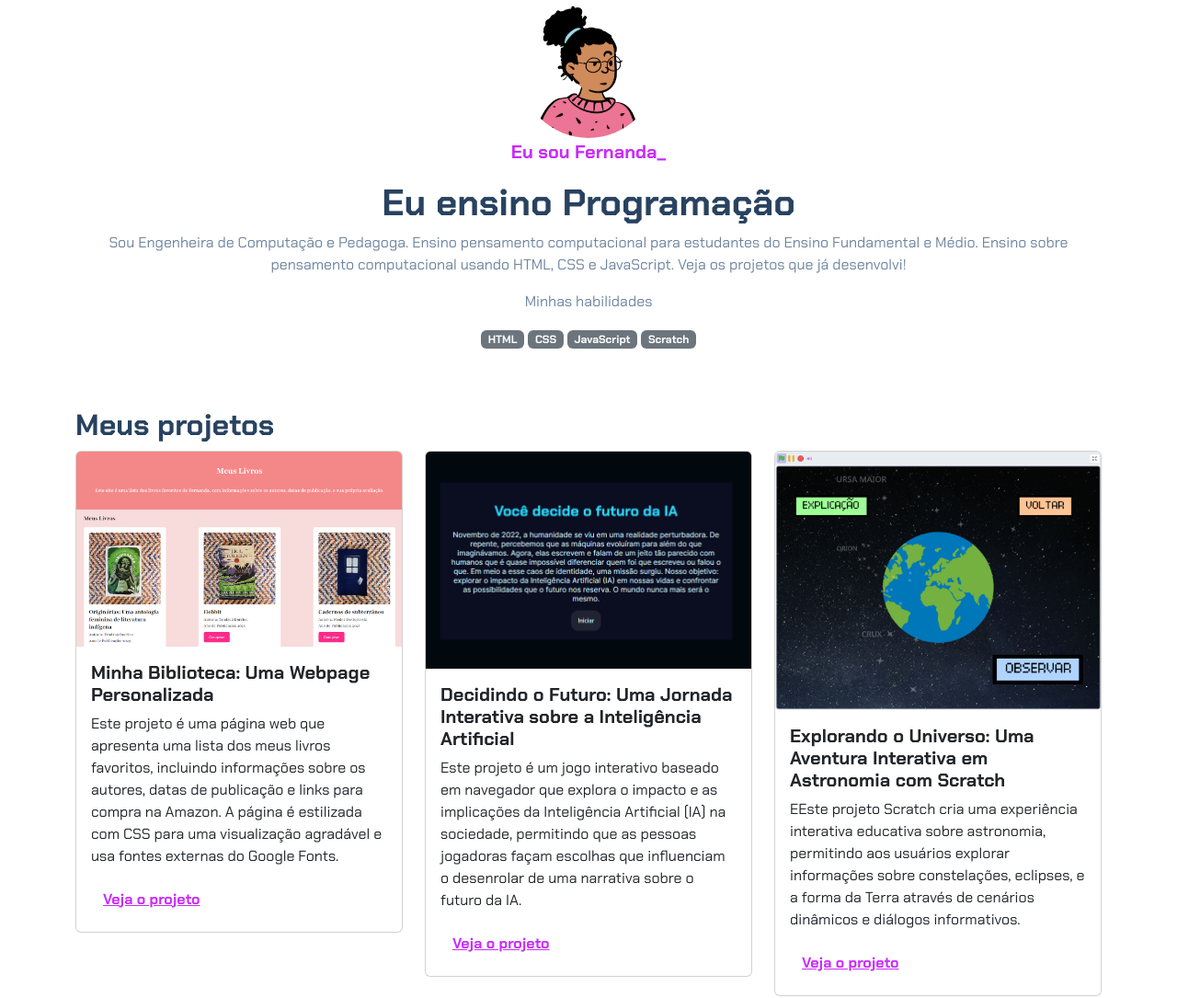
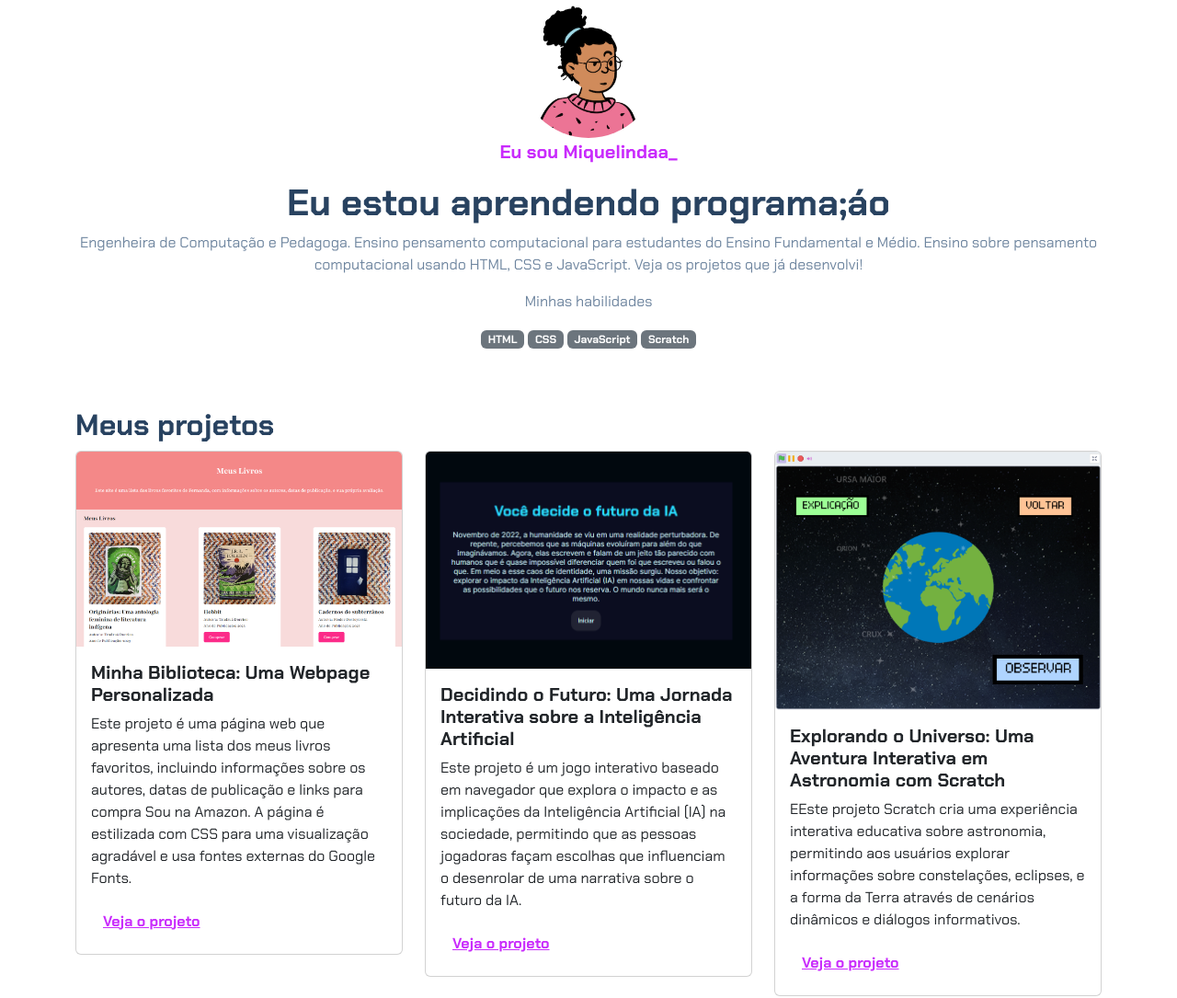
Before and after one commit to miquelindaaa/portifolio-, a plain HTML site: page index.html in a window 1280 px wide. Shown: the top 1085 px of the page at 92% size. Drawn offline with nearby package versions, Linux system fonts and the light colour scheme.

Commit message:
Update index.html

```diff
--- a/index.html
+++ b/index.html
@@ -14,9 +14,9 @@
     <header class="container text-center">
         <img src="img/avatar-perfil.png" alt="avatar da Fernanda" class="rounded-circle" width="150" height="150"
             srcset="">
-        <p class="lead">Eu sou Fernanda_</p>
-        <h1>Eu ensino Programação</h1>
-        <p>Sou Engenheira de Computação e Pedagoga. Ensino pensamento computacional para estudantes do Ensino
+        <p class="lead">Eu sou Miquelindaa_</p>
+        <h1>Eu estou aprendendo programa;áo</h1>
+        <p> Engenheira de Computação e Pedagoga. Ensino pensamento computacional para estudantes do Ensino
             Fundamental e Médio. Ensino sobre pensamento computacional usando HTML, CSS e JavaScript. Veja os projetos
             que já desenvolvi!</p>
         <p>Minhas habilidades</p>
@@ -38,7 +38,7 @@
                         <h5 class="card-title">Minha Biblioteca: Uma Webpage Personalizada</h5>
                         <p class="card-text">Este projeto é uma página web que apresenta uma lista dos meus livros
                             favoritos, incluindo informações sobre os autores, datas de publicação e links para compra
-                            na Amazon. A página é estilizada com CSS para uma visualização agradável e usa fontes
+                    Sou        na Amazon. A página é estilizada com CSS para uma visualização agradável e usa fontes
                             externas do Google Fonts.
                         </p>
                         <button type="button" class="btn btn-link" data-bs-toggle="modal" data-bs-target="#modal1">Veja
```
